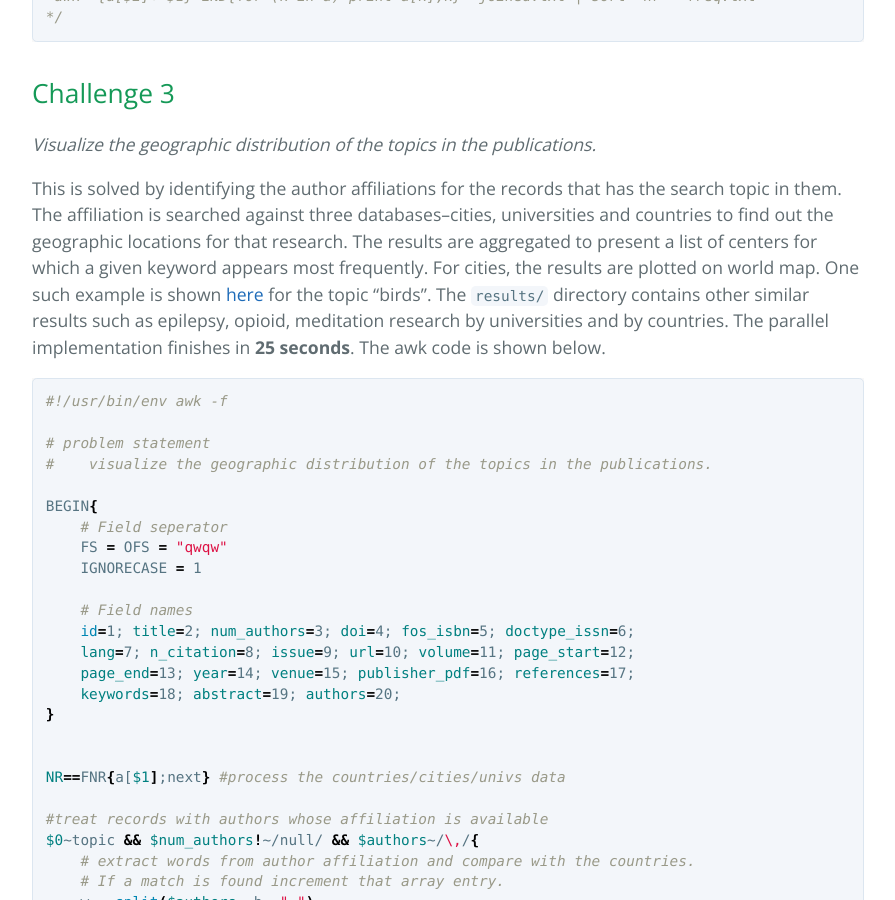
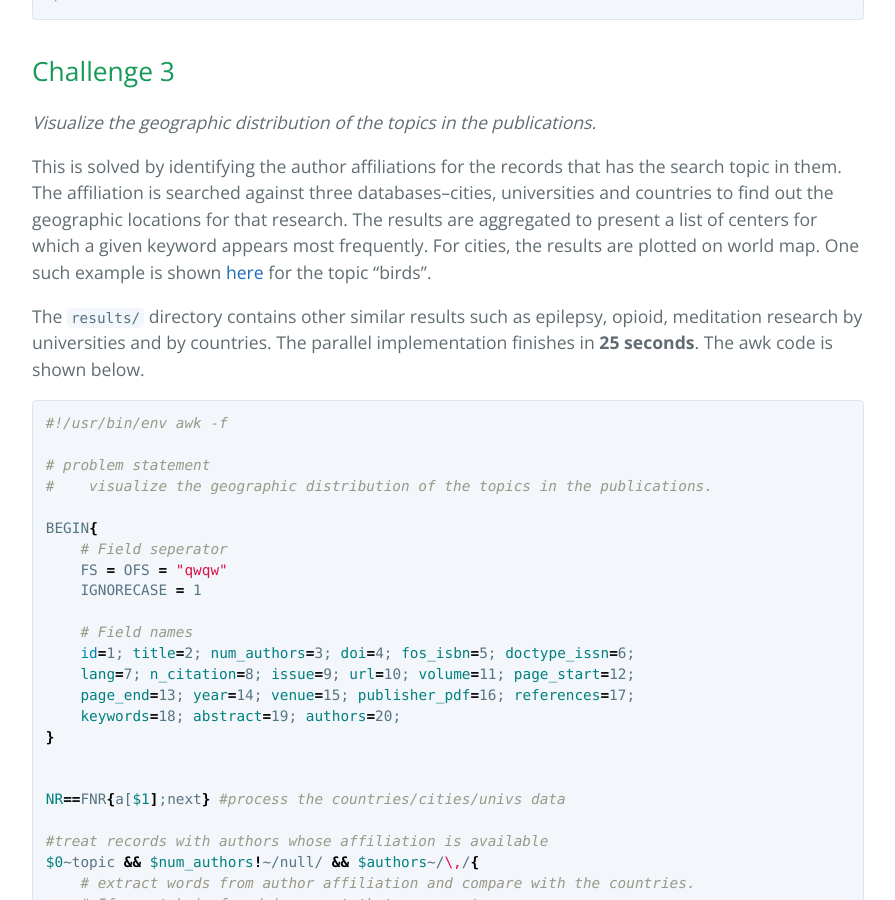
Before and after one commit to ketancmaheshwari/ketancmaheshwari.github.io, a Jekyll site: the page built from _posts/2020-05-19-SMC18-Data-Challenge-4.md, in a window 1280 px wide and 900 px high, scrolled down 6786 px. Shown: the whole window, without its empty margins (192-1087 px from the left). Built offline with Jekyll 4.4.1, drawn with Linux system fonts in a browser that asks for light colours; some of the changed lines change nothing that is shown.

Commit message:
minor changes

````diff
--- a/_posts/2020-05-19-SMC18-Data-Challenge-4.md
+++ b/_posts/2020-05-19-SMC18-Data-Challenge-4.md
@@ -1,11 +1,11 @@
 ---
 layout: post
-title:  "Processing 256M scientific publications records using Awk and parallel scripting"
-date:   2020-05-19 16:01:40 -0400
-categories: jekyll update
+title: Processing 256M scientific publications records using Awk and parallel scripting
+date: 2020-05-19 16:01:40 -0400
+categories: blog
 ---
 
-# TL;DR
+### TL;DR
 Awk to process scientific publications data; HPC parallel scripting to parallelize Awk calls. Fast and scalable solution on a fat machine.
 
 # Introduction
@@ -246,7 +246,12 @@
 
 *Visualize the geographic distribution of the topics in the publications.*
 
-This is solved by identifying the author affiliations for the records that has the search topic in them. The affiliation is searched against three databases–cities, universities and countries to find out the geographic locations for that research. The results are aggregated to present a list of centers for which a given keyword appears most frequently. For cities, the results are plotted on world map. One such example is shown [here](https://github.com/ketancmaheshwari/SMC18/blob/master/results/bird_research_cities.png) for the topic "birds". The `results/` directory contains other similar results such as epilepsy, opioid, meditation research by universities and by countries. The parallel implementation finishes in **25 seconds**. The awk code is shown below.
+This is solved by identifying the author affiliations for the records that has the search topic in them. The affiliation is searched against three databases–cities, universities and countries to find out the geographic locations for that research. The results are aggregated to present a list of centers for which a given keyword appears most frequently. For cities, the results are plotted on world map. One such example is shown [here](https://github.com/ketancmaheshwari/SMC18/blob/master/results/bird_research_cities.png) for the topic "birds".
+
+[bird research]: https://github.com/ketancmaheshwari/SMC18/blob/master/results/bird_research_cities.png "Bird Research Around the World!"
+
+
+The `results/` directory contains other similar results such as epilepsy, opioid, meditation research by universities and by countries. The parallel implementation finishes in **25 seconds**. The awk code is shown below.
 
 ```bash
 #!/usr/bin/env awk -f
````
